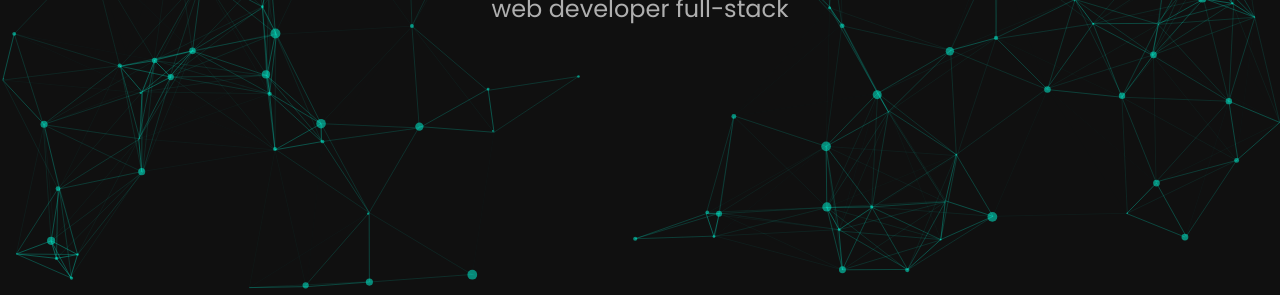
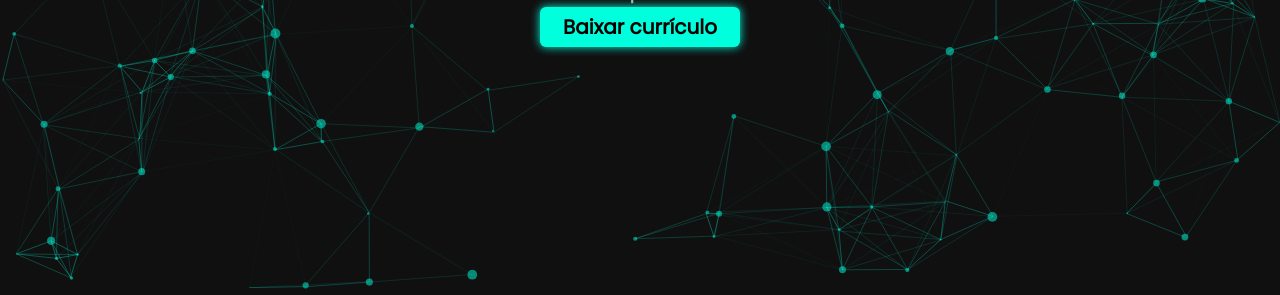
Before and after one commit to KpSantiago/portfolio, a website: page index.html in a window 1280 px wide. Shown: the part 505-800 px from the top of the page. Drawn offline with nearby package versions, Linux system fonts and the light colour scheme; a web font is replaced by a local one.

Commit message:
curriculo donwloader adicionado

```diff
--- a/css/style.css
+++ b/css/style.css
@@ -51,6 +51,15 @@ section {
     font-size: 1.5rem;
 }
 
+button {
+    margin-top: 15px;;
+    box-shadow: 0 0 10px 0 #0fd;
+}
+
+button a {
+    font-size: 20px;
+}
+
 #particle-js {
     z-index: 1;
 }
@@ -72,7 +81,6 @@ section {
     padding: 10px;
     transition: all .25s;
 }
-
 
 #skills .item:hover {
     transform: translateY(-10px);
--- a/index.html
+++ b/index.html
@@ -36,6 +36,9 @@
       <p>Olá, sou</p>
       <h1 class="title text-[#0fd] font-bold">Kauã Santiago</h1>
       <p>web developer full-stack</p>
+      <button class="bg-[#0fd] w-[200px] h-[40px] rounded-md hover:bg-[#0aa] duration-200"><a
+          href="./img/curriculo.png" download class="text-black flex justify-center items-center h-full font-semibold">Baixar
+          currículo</a></button>
     </div>
     </div>
     <section id="about" class="m bg-transperent grid place-items-center p-6 relative z-1">
@@ -126,18 +129,19 @@
       <h2 class="text-3xl font-bold relative z-3">KpSantiago</h2>
       <ul class="flex justify-center gap-4 flex-wrap text-lg relative z-3">
         <li class="cursor-pointer"><a target="_blank" href="https://github.com/KpSantiago"
-            class="flex items-center gap-2 hover:text-[#0fd] duration-200"><iconify-icon width="24" height="24" icon="tdesign:logo-github-filled"
-              style="color: white;"></iconify-icon> KpSantiago</a></li>
+            class="flex items-center gap-2 hover:text-[#0fd] duration-200"><iconify-icon width="24" height="24"
+              icon="tdesign:logo-github-filled" style="color: white;"></iconify-icon> KpSantiago</a></li>
         <li class="cursor-pointer"><a target="_blank" href="https://www.instagram.com/kp.santiago"
-            class="flex items-center gap-2 hover:text-[#0fd] duration-200"><iconify-icon width="24" height="24" icon="skill-icons:instagram"
-              style="color: #f40;"></iconify-icon>
+            class="flex items-center gap-2 hover:text-[#0fd] duration-200"><iconify-icon width="24" height="24"
+              icon="skill-icons:instagram" style="color: #f40;"></iconify-icon>
             @kp.santiago</a></li>
         <li class="cursor-pointer"><a target="_blank" href="mailto:santiago.kauajose12@gmail.com"
-            class="flex items-center gap-2 hover:text-[#0fd] duration-200"><iconify-icon width="24" height="24" icon="ic:baseline-email"
-              style="color: #f40;"></iconify-icon>
+            class="flex items-center gap-2 hover:text-[#0fd] duration-200"><iconify-icon width="24" height="24"
+              icon="ic:baseline-email" style="color: #f40;"></iconify-icon>
             santiago.kauajose12@gmail.com</a> </li>
         <li class="cursor-pointer"><a target="_blank" href="https://www.linkedin.com/in/kpsantiago"
-            class="flex items-center gap-2 hover:text-[#0fd] duration-200"><iconify-icon width="24" height="24" icon="devicon:linkedin"></iconify-icon>
+            class="flex items-center gap-2 hover:text-[#0fd] duration-200"><iconify-icon width="24" height="24"
+              icon="devicon:linkedin"></iconify-icon>
             Kauã Santiago</a></li>
       </ul>
     </footer>
```
Also changed, not shown: img/curriculo.png (added).
